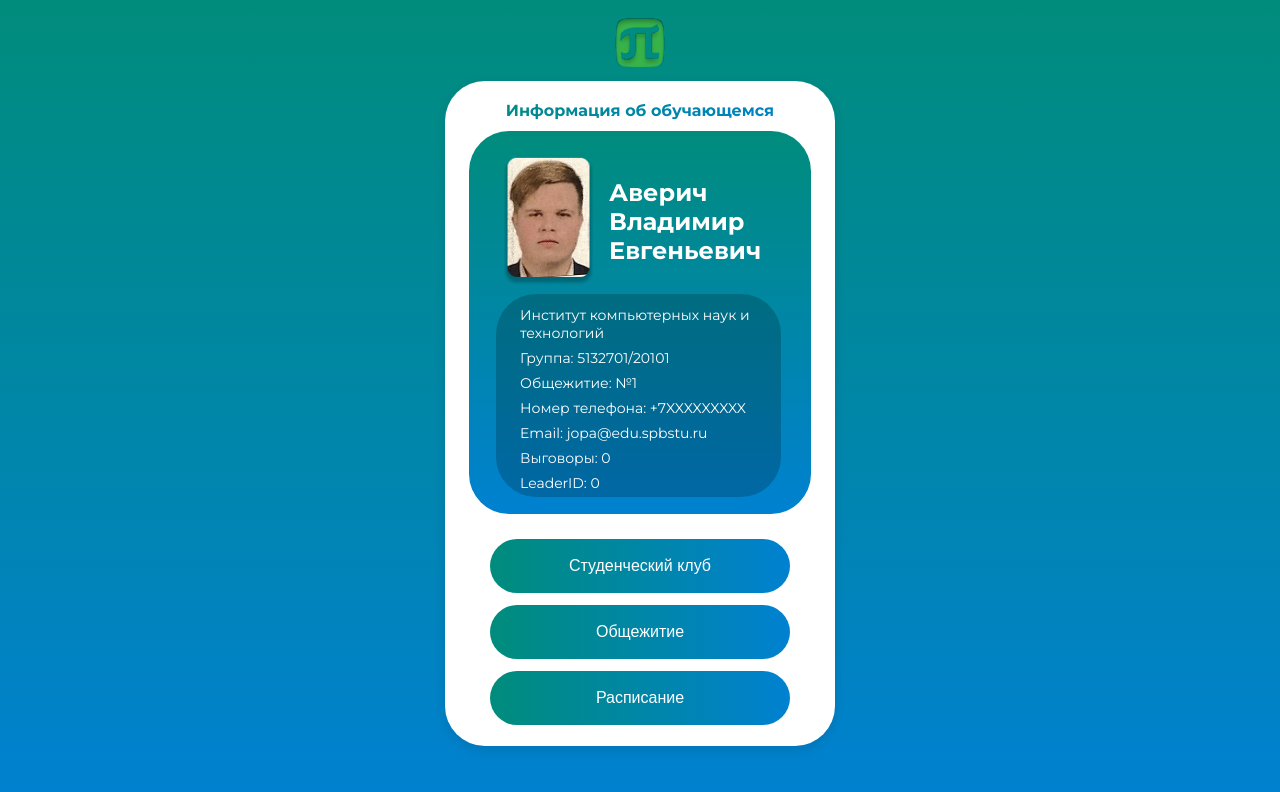
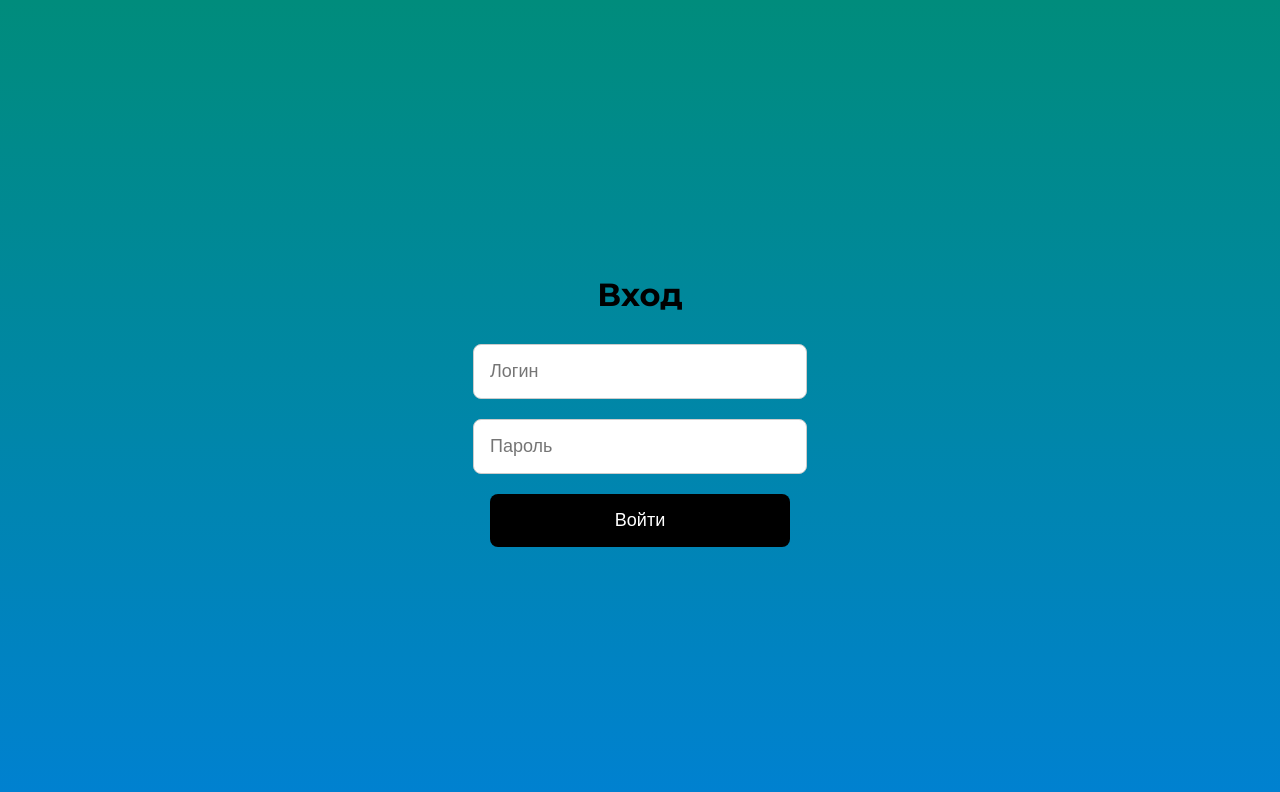
Before and after one commit to aver1ch/max-stud-bot, a React (Vite) app in the folder frontend/: page /login in a window 1280 px wide. Shown: the top 792 px of the page. Built offline with nearby package versions, Linux system fonts and the light colour scheme.

Commit message:
added login page

```diff
--- a/frontend/src/App.jsx
+++ b/frontend/src/App.jsx
@@ -1,12 +1,26 @@
 import "./App.css";
-import { BrowserRouter as Router, Routes, Route } from "react-router-dom";
+import { BrowserRouter as Router, Routes, Route, useNavigate } from "react-router-dom";
+import Login from "./pages/Login";
+
 function App() {
+  return (
+    <Router>
+      <Routes>
+        <Route path="/" element={<MainPage />} />
+        <Route path="/login" element={<Login />} />
+      </Routes>
+    </Router>
+  );
+}
+
+function MainPage() {
+  const navigate = useNavigate();
+
   return (
     <div>
       <header className="header">
         <div className="container">
           <img src="/polylogo.svg" alt="PolyLogo" className="logo" />
-          {/* <img src="/notify.svg" alt="Notification" className="noty"/> */}
         </div>
       </header>
       <main className="main">
@@ -32,7 +46,12 @@ function App() {
             </div>
             <nav className="nav">
               <button className="btn">Студенческий клуб</button>
-              <button className="btn">Общежитие</button>
+
+              {/* Переход на LOGIN */}
+              <button className="btn" onClick={() => navigate("/login")}>
+                Общежитие
+              </button>
+
               <button className="btn">Расписание</button>
             </nav>
           </div>
--- /dev/null
+++ b/frontend/src/pages/Login.css
@@ -0,0 +1,37 @@
+
+/* Главный контейнер по центру */
+.login-wrap {
+  min-height: 100vh;
+  display: flex;
+  flex-direction: column;
+  justify-content: center;
+  align-items: center;
+  gap: 20px;
+}
+
+/* Заголовок */
+.login-title {
+  font-size: 32px;
+  margin-bottom: 10px;
+}
+
+/* Поля */
+.login-input {
+  width: 300px;
+  padding: 16px;
+  font-size: 18px;
+  border-radius: 8px;
+  border: 1px solid #ccc;
+}
+
+/* Кнопка */
+.login-btn {
+  width: 300px;
+  padding: 16px;
+  font-size: 18px;
+  border-radius: 8px;
+  border: none;
+  background-color: black;
+  color: white;
+  cursor: pointer;
+}
--- /dev/null
+++ b/frontend/src/pages/Login.jsx
@@ -0,0 +1,26 @@
+import React from "react";
+import "./Login.css";
+
+function Login() {
+  return (
+    <div className="login-wrap">
+      <h1 className="login-title">Вход</h1>
+
+      <input
+        type="text"
+        placeholder="Логин"
+        className="login-input"
+      />
+
+      <input
+        type="password"
+        placeholder="Пароль"
+        className="login-input"
+      />
+
+      <button className="login-btn">Войти</button>
+    </div>
+  );
+}
+
+export default Login;
```
